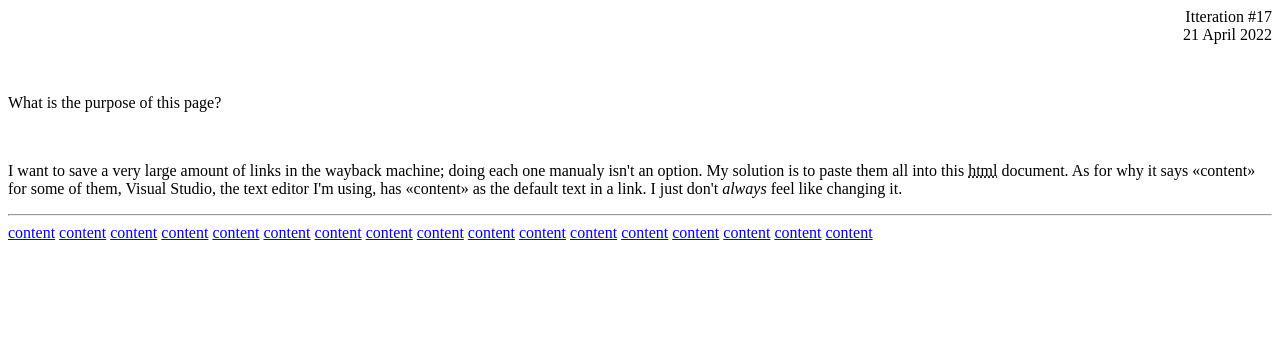
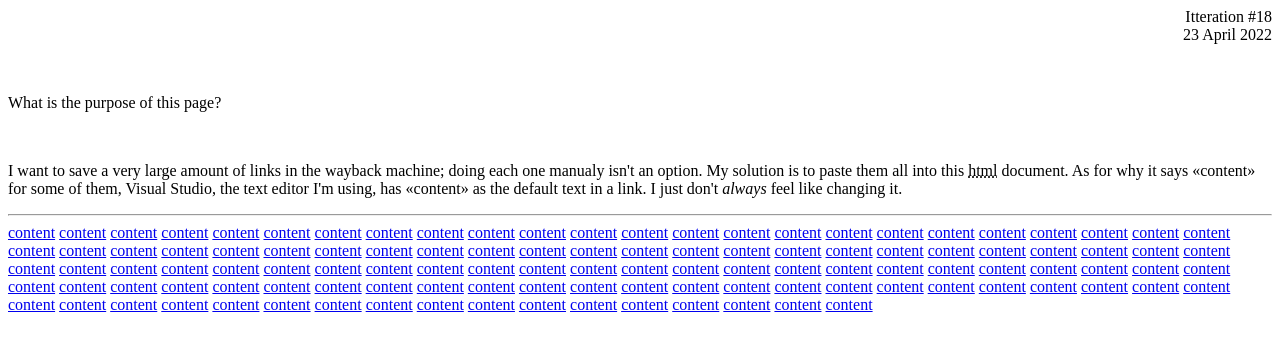
Before and after one commit to BuilderBoyHarry/random-links, a plain HTML site: page index.html in a window 1280 px wide. Drawn offline with Linux system fonts and the light colour scheme.

Commit message:
Update index.html

```diff
--- a/index.html
+++ b/index.html
@@ -8,7 +8,7 @@
 <body>
 
     <content>
-        <p style="text-align:right">Itteration #17<br />21 April 2022</p>
+        <p style="text-align:right">Itteration #18<br />23 April 2022</p>
         <br />
         <p>What is the purpose of this page?</p>
         <br />
@@ -19,23 +19,122 @@
 
     <hr />
 
-    <a href="https://schoolspecialty.kitaboo.com/reader/MobileReader/index.html#/login?subdomain=schoolspecialty">content</a>
-    <a href="https://en.wikipedia.org/wiki/Battle_of_Irpin">content</a>
-    <a href="https://en.wikipedia.org/wiki/South_Ossetia">content</a>
-    <a href="https://en.wikipedia.org/wiki/Lviv">content</a>
-    <a href="https://en.wikipedia.org/wiki/Kharkiv_Institute_of_Physics_and_Technology">content</a>
-    <a href="https://en.wikipedia.org/wiki/Huliaipole">content</a>
-    <a href="https://en.wikipedia.org/wiki/Trostianets">content</a>
-    <a href="https://en.wikipedia.org/wiki/Kherson_Raion">content</a>
-    <a href="https://tinyurl.com/26386sp4">content</a>
-    <a href="https://www.twitch.tv/iskall85">content</a>
-    <a href="https://tinyurl.com/kv9ketsh">content</a>
-    <a href="https://www.dictionary.com/misspelling?term=santification">content</a>
-    <a href="https://www.dictionary.com/browse/footnote">content</a>
-    <a href="https://www.wayfair.com/decor-pillows/sb1/large-wall-clocks-c417053-a130557~433701.html">content</a>
-    <a href="https://www.ecosia.org/search?q=big+clock&addon=opensearch">content</a>
-    <a href="https://en.wikipedia.org/wiki/TerraCycle">content</a>
-    <a href="https://www.ecosia.org/search?q=terracycle&addon=opensearch">content</a>
+    <a href="https://fonts.google.com/?query=atkinson">content</a>
+    <a href="https://fonts.google.com/specimen/Atkinson+Hyperlegible?query=atkinson">content</a>
+    <a href="https://duckduckgo.com/?t=ffab&q=google+fonts&atb=v319-1&ia=web">content</a>
+    <a href="https://duckduckgo.com/?t=ffab&q=standing+shelf&atb=v319-1&ia=web">content</a>
+    <a href="https://www.amazon.com/freestanding-shelving/s?k=freestanding+shelving">content</a>
+    <a href="http://www.lhcs.org/">content</a>
+    <a href="http://www.lhcs.org/images/home/LHCS400dpiLogo_vectorized_onlylogo_small.png">content</a>
+    <a href="https://support.microsoft.com/en-us/office/add-or-remove-line-numbers-b67cd35e-422c-42eb-adc9-256ca9802e22">content</a>
+    <a href="https://duckduckgo.com/?t=ffab&q=line+numbering+in+word&atb=v319-1&ia=web">content</a>
+    <a href="https://youtu.be/5FjLd8QDG4I">content</a>
+    <a href="https://youtu.be/ey06E4iEXzg">content</a>
+    <a href="https://en.wikipedia.org/wiki/Special:Search?search=2d+barcodes&go=Go&ns0=1">content</a>
+    <a href="https://en.wikipedia.org/wiki/Aztec_Code">content</a>
+    <a href="https://en.wikipedia.org/wiki/QR_code">content</a>
+    <a href="https://en.wikipedia.org/wiki/High_Capacity_Color_Barcode">content</a>
+    <a href="https://en.wikipedia.org/wiki/Data_Matrix">content</a>
+    <a href="https://en.wikipedia.org/wiki/Boxing_barcode">content</a>
+    <a href="https://en.wikipedia.org/wiki/Bokode">content</a>
+    <a href="https://en.wikipedia.org/wiki/Barcode#Matrix_(2D)_barcodes">content</a>
+    <a href="https://en.wikipedia.org/wiki/Solar_maximum">content</a>
+    <a href="https://en.wikipedia.org/wiki/Carrington_Event">content</a>
+    <a href="https://duckduckgo.com/?t=ffab&q=aztec+code+generator&atb=v319-1&ia=web">content</a>
+    <a href="https://youtu.be/85-p9EIEVUA">content</a>
+    <a href="https://tinyurl.com/bdfaavxt">content</a>
+    <a href="https://tinyurl.com/yckpa8u3">content</a>
+    <a href="https://tinyurl.com/yj25udb4">content</a>
+    <a href="https://tinyurl.com/4xsuh8nv">content</a>
+    <a href="https://tinyurl.com/bda6udey">content</a>
+    <a href="https://tinyurl.com/2s4h2me7">content</a>
+    <a href="https://tinyurl.com/5m25v52m">content</a>
+    <a href="https://tinyurl.com/22pchahd">content</a>
+    <a href="https://tinyurl.com/ycxuxw25">content</a>
+    <a href="https://tinyurl.com/cxrmyysw">content</a>
+    <a href="https://tinyurl.com/2p849trw">content</a>
+    <a href="https://tinyurl.com/5n6pzwvf">content</a>
+    <a href="https://tinyurl.com/y2bk5r8e">content</a>
+    <a href="https://youtu.be/85-p9EIEVUA">content</a>
+    <a href="https://youtu.be/cfJOW2PtrGk">content</a>
+    <a href="https://tinyurl.com/2m62n7ea">content</a>
+    <a href="https://tinyurl.com/5yhsy9yn">content</a>
+    <a href="https://tinyurl.com/sd8pu6p3">content</a>
+    <a href="https://tinyurl.com/mttmys2p">content</a>
+    <a href="https://tinyurl.com/4vef6f8c">content</a>
+    <a href="https://youtu.be/BhYEkRjUWM8">content</a>
+    <a href="https://youtu.be/CImEofMGfC8">content</a>
+    <a href="https://youtu.be/4vczeQsaWSA">content</a>
+    <a href="https://www.youtube.com/watch?v=wwb2Rh9MFQM&t=0s">content</a>
+    <a href="https://youtu.be/ByUPFYxy5vw">content</a>
+    <a href="https://tinyurl.com/y7bb76at">content</a>
+    <a href="https://youtu.be/NLkRUguQaYk">content</a>
+    <a href="https://tinyurl.com/mr4drnwv">content</a>
+    <a href="https://www.youtube.com/channel/UCfTNPE8mXGBZPC1nfVtOJTw">content</a>
+    <a href="https://tinyurl.com/2p8k7dcn">content</a>
+    <a href="https://tinyurl.com/2p88jr4z">content</a>
+    <a href="https://tinyurl.com/2n53vxd6">content</a>
+    <a href="https://tinyurl.com/aanmvtfr">content</a>
+    <a href="https://www.dictionary.com/browse/trope">content</a>
+    <a href="https://en.wikipedia.org/wiki/Newfoundland_and_Labrador">content</a>
+    <a href="https://barcode.tec-it.com/en/QRCode?data=This%20is%20a%20QR%20Code%20by%20TEC-IT">content</a>
+    <a href="https://tinyurl.com/mryy9jde">content</a>
+    <a href="https://tinyurl.com/2p8zu856">content</a>
+    <a href="https://tinyurl.com/yaz3cusc">content</a>
+    <a href="https://youtu.be/Krv3fMogsTc">content</a>
+    <a href="https://tinyurl.com/3u7ym5tv">content</a>
+    <a href="https://youtu.be/X3_LD3R_Ygs">content</a>
+    <a href="https://tinyurl.com/28s8acv3">content</a>
+    <a href="https://tinyurl.com/mr4947wb">content</a>
+    <a href="https://tinyurl.com/mjmp9j9j">content</a>
+    <a href="https://youtu.be/oVlspd9hxFA">content</a>
+    <a href="https://youtu.be/epDGsxpxwNg">content</a>
+    <a href="https://tinyurl.com/2p8cj78c">content</a>
+    <a href="https://youtu.be/IV3dnLzthDA">content</a>
+    <a href="https://youtu.be/Zb7PZnRKYWQ">content</a>
+    <a href="https://tinyurl.com/2p85btp9">content</a>
+    <a href="https://tinyurl.com/yckkt2se">content</a>
+    <a href="https://tinyurl.com/yvhnxm8e">content</a>
+    <a href="https://tinyurl.com/4buw4nwa">content</a>
+    <a href="https://tinyurl.com/mwmmmkuz">content</a>
+    <a href="https://tinyurl.com/24x3n36p">content</a>
+    <a href="https://tinyurl.com/mwkczw7h">content</a>
+    <a href="https://tinyurl.com/42b3be3p">content</a>
+    <a href="https://tinyurl.com/2yh5rrej">content</a>
+    <a href="https://tinyurl.com/2p9x5mpr">content</a>
+    <a href="https://tinyurl.com/3mte39rs">content</a>
+    <a href="https://en.wikipedia.org/wiki/Dichlorodifluoromethane">content</a>
+    <a href="https://youtu.be/rnwEpNp7otU">content</a>
+    <a href="https://youtu.be/R6iCAkIZ_pw">content</a>
+    <a href="https://tinyurl.com/36tvs64j">content</a>
+    <a href="https://youtu.be/UEJpDrXuP98">content</a>
+    <a href="https://youtu.be/M5X6iLHzqAI">content</a>
+    <a href="https://tinyurl.com/24rwffvn">content</a>
+    <a href="https://tinyurl.com/ydhjbtzn">content</a>
+    <a href="https://tinyurl.com/2p8hm9uj">content</a>
+    <a href="https://tinyurl.com/mr9m86nt">content</a>
+    <a href="https://tinyurl.com/2nx2bht4">content</a>
+    <a href="https://tinyurl.com/2u9dcbv4">content</a>
+    <a href="https://tinyurl.com/2p8mf24b">content</a>
+    <a href="https://tinyurl.com/4ehmrkvv">content</a>
+    <a href="https://tinyurl.com/bddbbkmb">content</a>
+    <a href="https://tinyurl.com/2f66aezf">content</a>
+    <a href="https://youtu.be/LhfCietvDZo">content</a>
+    <a href="https://tinyurl.com/56jsfyzs">content</a>
+    <a href="https://en.wikipedia.org/wiki/Freon">content</a>
+    <a href="https://en.wikipedia.org/wiki/Fluorocarbon">content</a>
+    <a href="https://en.wikipedia.org/wiki/Special:Search?search=fluorocarbon+refrigerant&go=Go&ns0=1">content</a>
+    <a href="https://www.wikipedia.org/">content</a>
+    <a href="https://youtu.be/vLp-TL29t8k">content</a>
+    <a href="https://tinyurl.com/3hznr78w">content</a>
+    <a href="https://tinyurl.com/ybcbdsa7">content</a>
+    <a href="https://tinyurl.com/mwhntwbm">content</a>
+    <a href="https://www.microsoft.com/en-us/p/files-app/9nghp3dx8hdx?rtc=1#activetab=pivot:overviewtab">content</a>
+    <a href="https://github.com/files-community/Files">content</a>
+    <a href="https://github.com/topics/good-first-issue">content</a>
+
+
+
 
 
 
```
